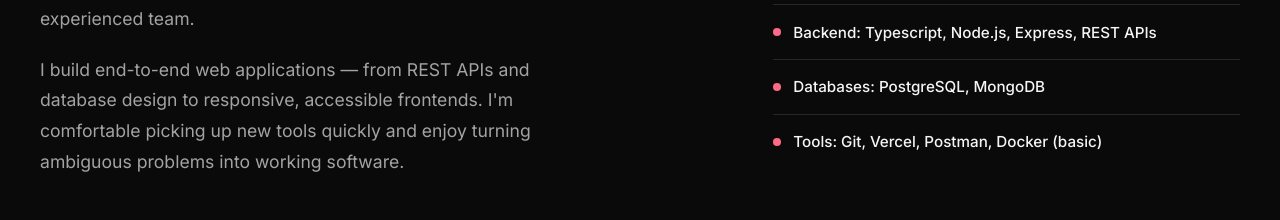
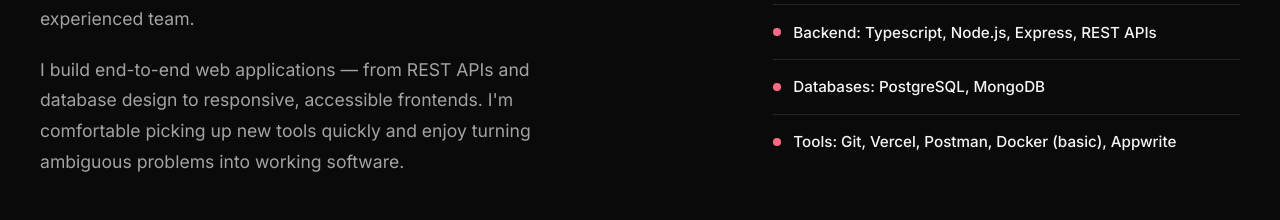
Before and after one commit to cazyyTom/react_portfolio, a React (Vite) app: page / in a window 1280 px wide. Shown: the part 3906-4126 px from the top of the page. Built offline with nearby package versions, Linux system fonts and the light colour scheme.

Commit message:
Added Appwrite

```diff
--- a/src/components/About.jsx
+++ b/src/components/About.jsx
@@ -6,7 +6,7 @@ const skills = [
   { label: "Frontend: React, Next.js, Tailwind CSS, HTML/CSS" },
   { label: "Backend: Typescript, Node.js, Express, REST APIs" },
   { label: "Databases: PostgreSQL, MongoDB" },
-  { label: "Tools: Git, Vercel, Postman, Docker (basic)" },
+  { label: "Tools: Git, Vercel, Postman, Docker (basic), Appwrite" },
 ];
 
 function SkillItem({ skill, index }) {
```
